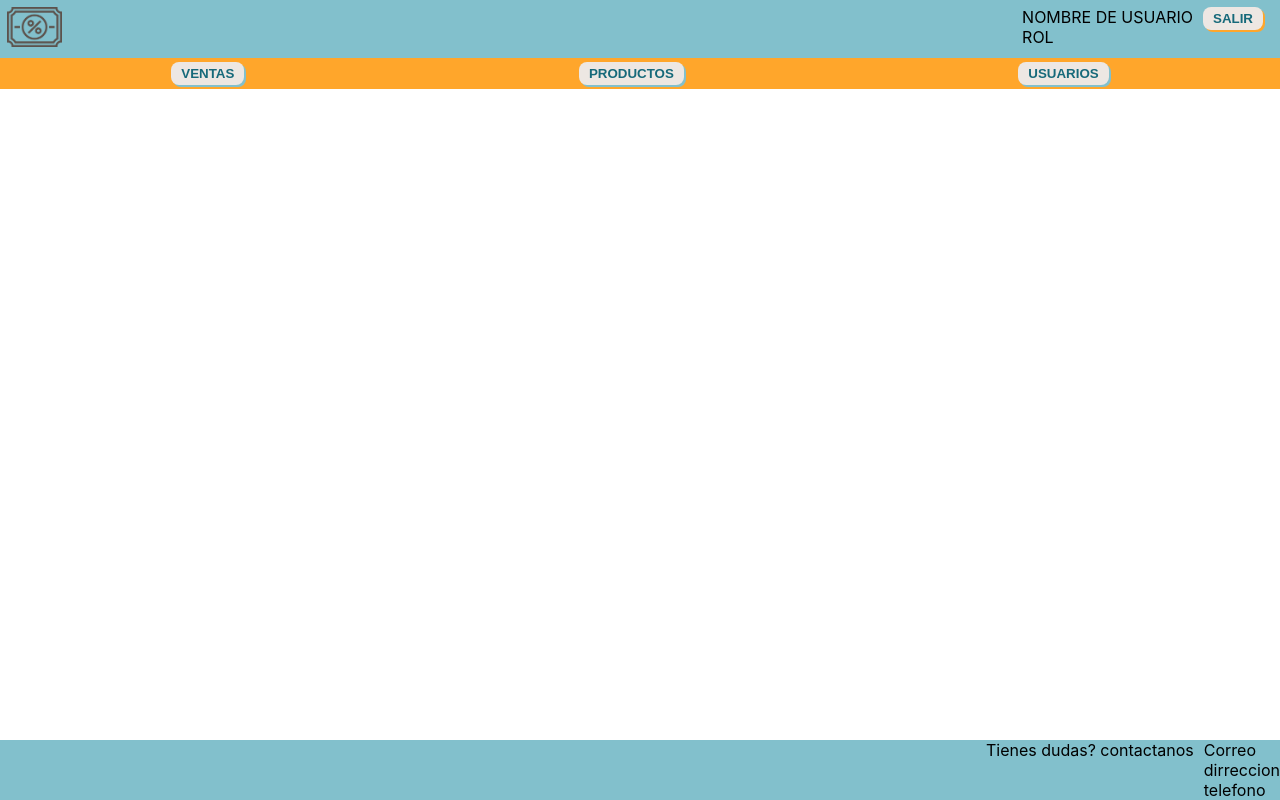
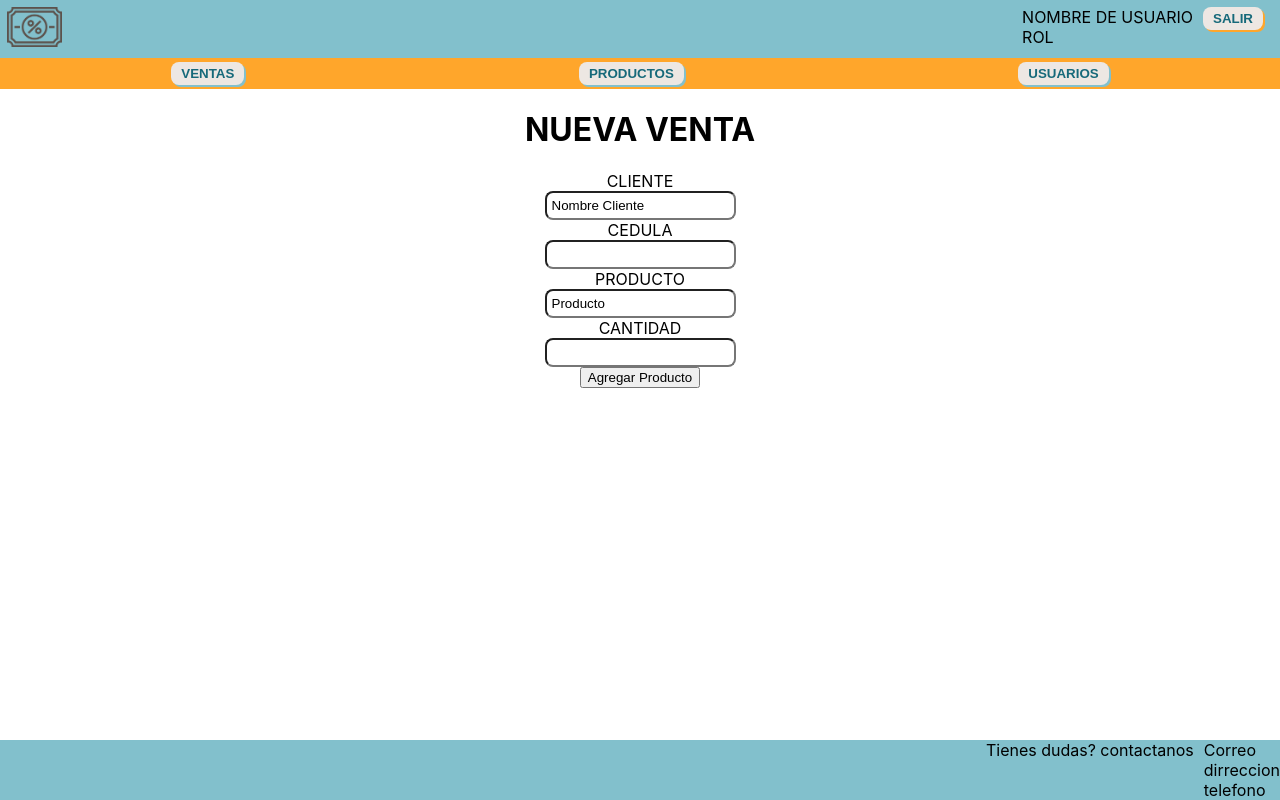
Before and after one commit to OskrGutierrez/ProyectoCiclo3SD, a React (Create React App) app: page /nuevaVenta in a window 1280 px wide. Built offline with nearby package versions, Linux system fonts and the light colour scheme.

Commit message:
Agregada la pagina de nueva venta y formulario base

```diff
--- a/src/App.jsx
+++ b/src/App.jsx
@@ -10,11 +10,11 @@ import Inicio from './pages/Inicio';
 import ModuloUsuarios from './pages/moduloUsuarios';
 import ModuloProductos from './pages/moduloProductos';
 import MainLayout from './layouts/MainLayout';
+import NuevaVenta from './pages/nuevaVenta';
 
 function App() {
   return (
     <div className="App">
-
       <Router>
         <MainLayout>
           <Switch>
@@ -30,6 +30,9 @@ function App() {
             <Route path="/moduloVentas">
               <ModuloVentas />
             </Route>
+            <Route path="/nuevaVenta">
+              <NuevaVenta />
+            </Route>
           </Switch>
         </MainLayout>
       </Router>
--- a/src/pages/moduloVentas.jsx
+++ b/src/pages/moduloVentas.jsx
@@ -5,9 +5,11 @@ import imgBusquedaVenta from '../media/busquedaVentas.png';
 function ModuloVentas(){
     return (
             <>
-            <br />
-            <br />
-            <br />
+                <div>
+                    <br />
+                    <br />
+                    <br />
+                </div>
                 <ul className="Opciones">
                     <li>
                         <img className="botonOpcion" src={imgNuevaVenta} alt="Icono Nueva Venta" />
--- a/src/pages/nuevaVenta.jsx
+++ b/src/pages/nuevaVenta.jsx
@@ -1,33 +1,25 @@
 import '../styles/Ventas.css';
 
-function ModuloVentas(){
+function NuevaVenta(){
     return (
             <>
-                <ul>
+                <h1 align="center">
+                    NUEVA VENTA
+                </h1>
+                <ul className="cabezaVentas">
                     <form action="">
-                        <input type="email" defaultValue="Ingrese su correo" required/>
-                        <input type="file" required/>
-                        <input type="number" max={100} required/>
-                        <input type="password" required />
-                        <input type="text" defaultValue="Ingrese su nombre" required />
-                        <select required name="" id="">
-                            <option disabled value="" >Seleccione una opcion</option>
-                            <option value="">OpcionA</option>
-                            <option value="">OpcionB</option>
-                            <option value="">OpcionC</option>
-                            <option value="">OpcionD</option>
-                        </select>
-                        <button type="submit">Submit</button>
+                        <span>CLIENTE</span>
+                        <input type="text" defaultValue="Nombre Cliente" required />
+                        <span>CEDULA</span>
+                        <input type="number" max={12} efaultValue="Cedula Cliente" required/>
+                        <span>PRODUCTO</span>
+                        <input type="text" defaultValue="Producto" required />
+                        <span>CANTIDAD</span>
+                        <input type="number" max={100} defaultValue="Cantidad" required/>
+                        <button type="submit">Agregar Producto</button>
                     </form>
-                    <li>Este es el modulo de las ventas</li>
-                    <li>Este es el modulo de las ventas</li>
-                    <li>Este es el modulo de las ventas</li>
-                    <li>Este es el modulo de las ventas</li>
-                    <li>Este es el modulo de las ventas</li>
-                    <li>Este es el modulo de las ventas</li>
                 </ul>
             </>
-
     )
 }
-export default ModuloVentas;
+export default NuevaVenta;
--- a/src/styles/Ventas.css
+++ b/src/styles/Ventas.css
@@ -28,3 +28,11 @@ input:focus{
 .texto{
     font-family: Verdana, Geneva, Tahoma, sans-serif;
 }
+
+.zonaVentas{
+    margin-inline: 5%;
+    display: flex;
+    justify-content: space-between;
+    padding: 7px;
+    background-color: #FFA62B;
+}
```
